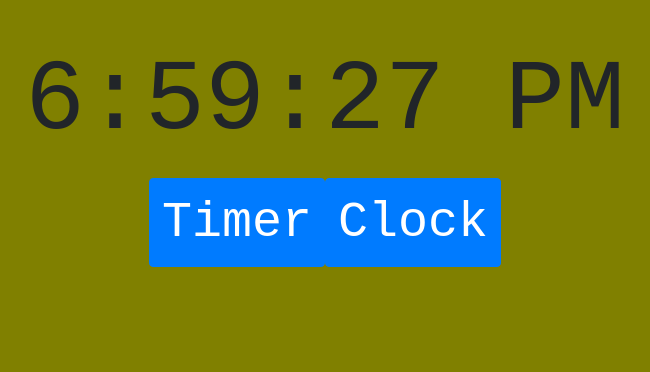
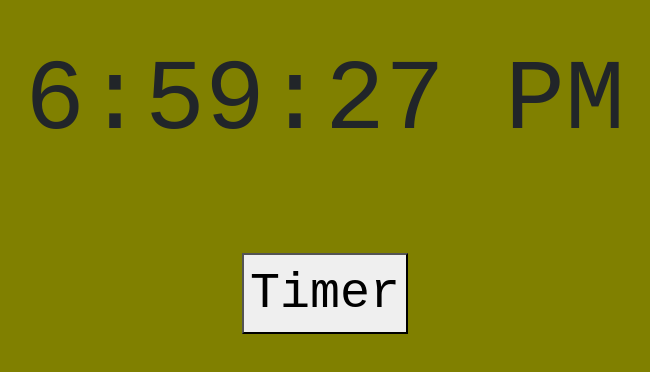
Before and after one commit to BrindoTolotra/Cock-Timer, a React (Create React App) app: page / in a window 1280 px wide. Shown: the part 158-530 px from the top of the page, without its empty margins (315-965 px from the left). Built offline with nearby package versions, Linux system fonts and the light colour scheme.

Commit message:
Update App.js

```diff
--- a/src/App.js
+++ b/src/App.js
@@ -1,31 +1,31 @@
+import {useState } from "react";
+import "./App.css";
+import {MyClock} from "./components/MyClock"
+import { Mytimer } from "./components/Mytimer";
 
-import { useState } from 'react';
-import { MyClock } from './components/MyClock';
-import { Mytimer } from './components/Mytimer';
-import './App.css'
-function ButtonChange(props){
-  const {className} = props;
-  const [state, setState] = useState(<MyClock/>);
-  const changeTimer = () =>{
-    setState(<Mytimer/>)
-  }
-  const changeClock = () =>{
-    setState(<MyClock/>)
-  }
-  return(
+function TodayDate({ isVisible }) {
+  return (
     <>
-    <p>{state}</p>
-    <button onClick={changeTimer} type="button" className={className}>Timer</button>
-    <button onClick={changeClock} type="button" className={className}>Clock</button>
+      {/* if isVible == true : affiche la clock */}
+      <p>{isVisible && <MyClock/>}</p>
+      {/* if isVible == false : affiche la timer */}
+      <p>{!isVisible && <Mytimer/>}</p>
+      <br />
     </>
-  )
+  );
 }
 
 function App() {
+  const [isVisible, setVisible] = useState(true);
+
+  const toggleVisibility = () => setVisible(!isVisible);
 
   return (
-
-    <ButtonChange className="btn btn-primary"/>
+        <>
+        <TodayDate isVisible={isVisible} />
+        {isVisible && <button onClick={toggleVisibility}>Timer</button>}
+        {!isVisible && <button onClick={toggleVisibility}>Clock</button>}
+        </>
   );
 }
 
```
